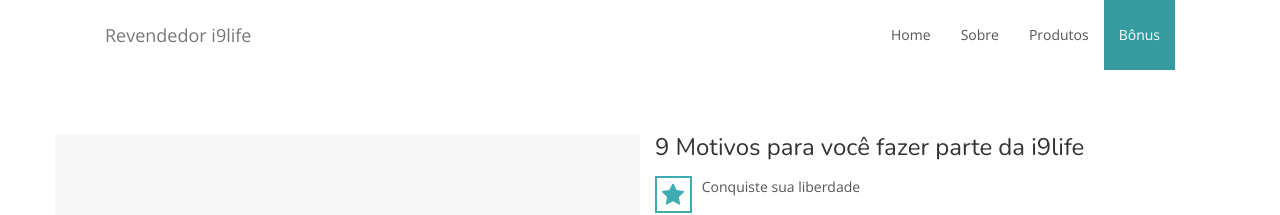
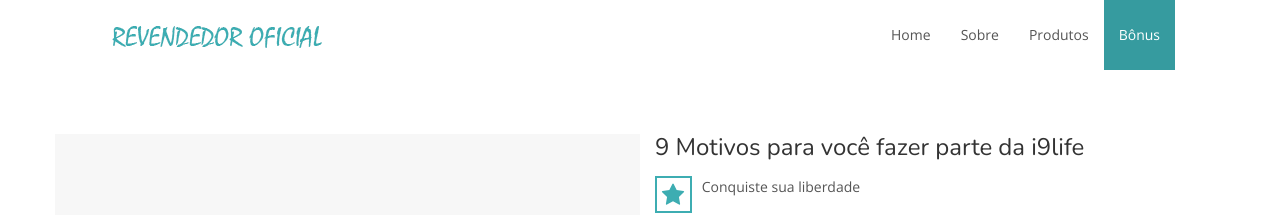
Before and after one commit to vemprainove/vemprainove.github.io, a Jekyll site: the page built from index.html, in a window 1280 px wide. Shown: the top 215 px of the page. Built offline with Jekyll 4.4.1, drawn with Linux system fonts in a browser that asks for light colours; nearby versions of some CDN libraries.

Commit message:
modificando a logo

```diff
--- a/_includes/header.html
+++ b/_includes/header.html
@@ -10,7 +10,7 @@
                 <span class="icon-bar"></span>
                 <span class="icon-bar"></span>
             </button>
-            <a class="navbar-brand scroll" href="/">Revendedor i9life</a>
+            <a class="navbar-brand scroll" href="/"><img src="{{ site.baseurl }}/img/logo.png" alt="Revendedor i9life"></a>
         </div>
 
         <!-- Collect the nav links, forms, and other content for toggling -->
```
Also changed, not shown: img/logo.png (added).
